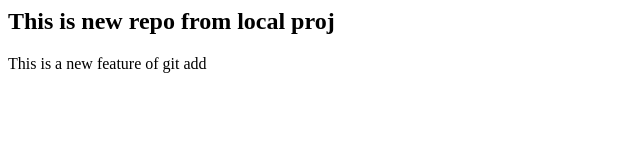
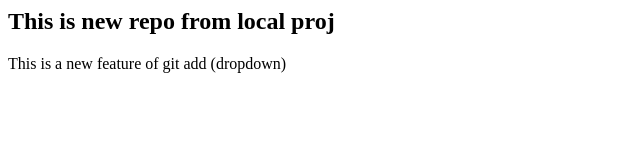
Before and after one commit to SameenaK1/LocalRepo, a plain HTML site: page index.html in a window 1280 px wide. Shown: the full height of the page, 0-640 px from the left. Drawn offline with Linux system fonts and the light colour scheme.

```diff
--- a/index.html
+++ b/index.html
@@ -1,2 +1,2 @@
 <h2>This is new repo from local proj</h2>
-<p>This is a new feature of git add </p>
+<p>This is a new feature of git add (dropdown)</p>
```
